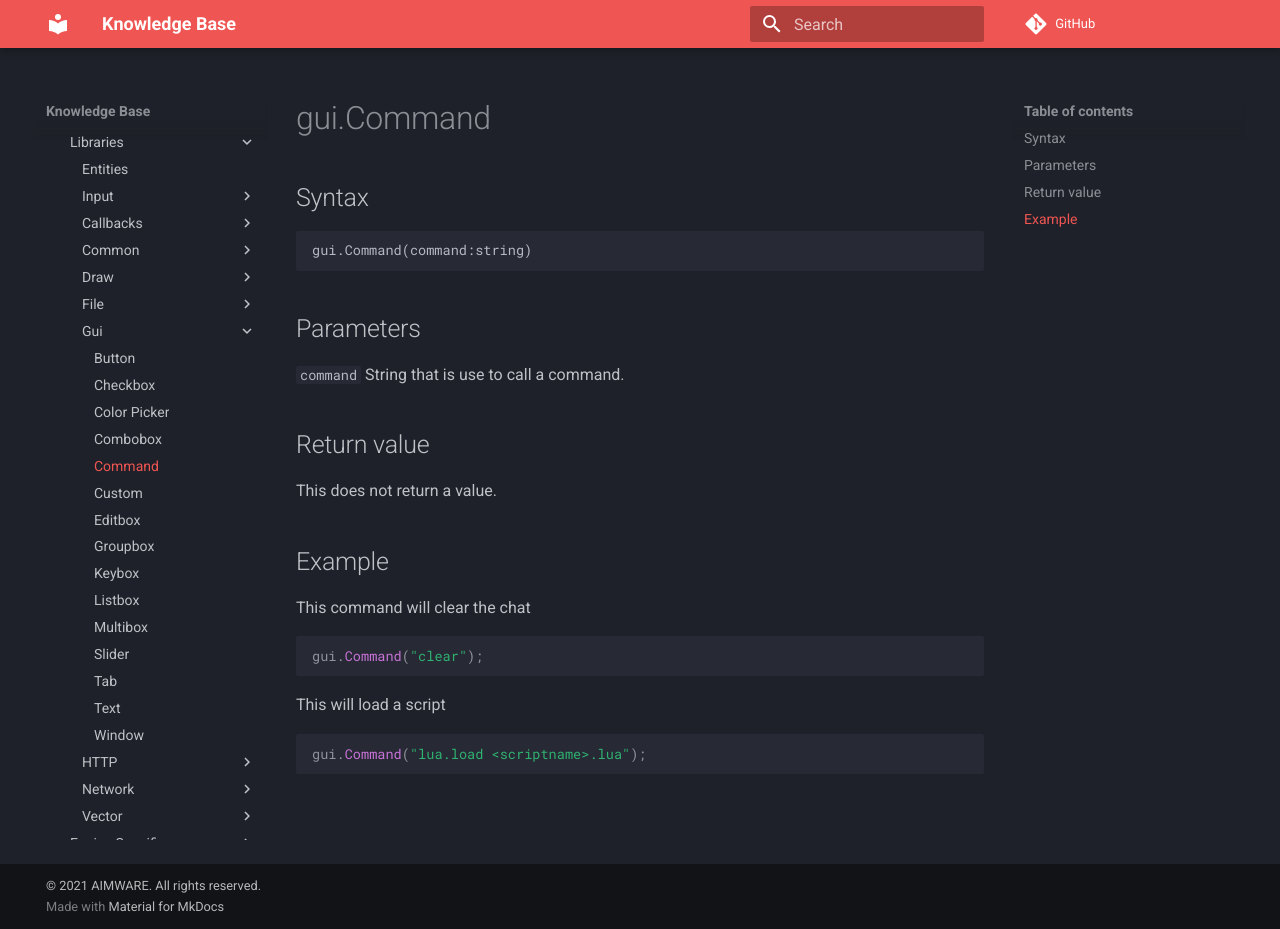
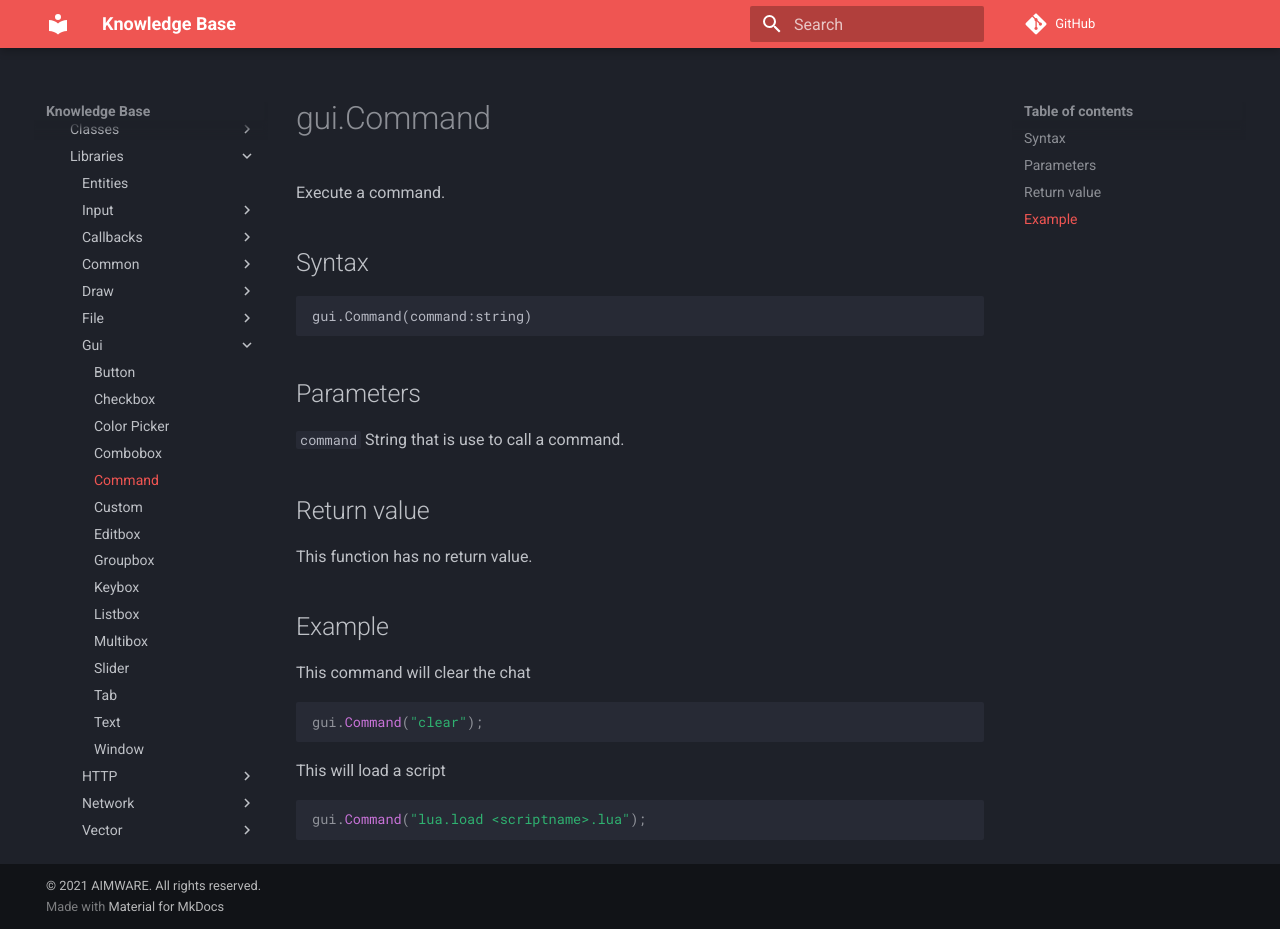
Before and after one commit to Ninaligo/aimware-web-kb, an MkDocs documentation site: the page built from private/lua/docs/library/gui/command.md, in a window 1280 px wide and 929 px high. Built offline with MkDocs 1.6.1 and Material for MkDocs 9.7.7, drawn with Linux system fonts in a browser that asks for light colours; comment, search, counter and statistics services are not loaded.

Commit message:
Update command.md

````diff
--- a/private/lua/docs/library/gui/command.md
+++ b/private/lua/docs/library/gui/command.md
@@ -1,4 +1,5 @@
 # gui.Command
+Execute a command.
 
 ## Syntax
 ```
@@ -9,7 +10,7 @@
 ```command``` String that is use to call a command.
 
 ## Return value
-This does not return a value.
+This function has no return value.
 
 ## Example
 This command will clear the chat
````
